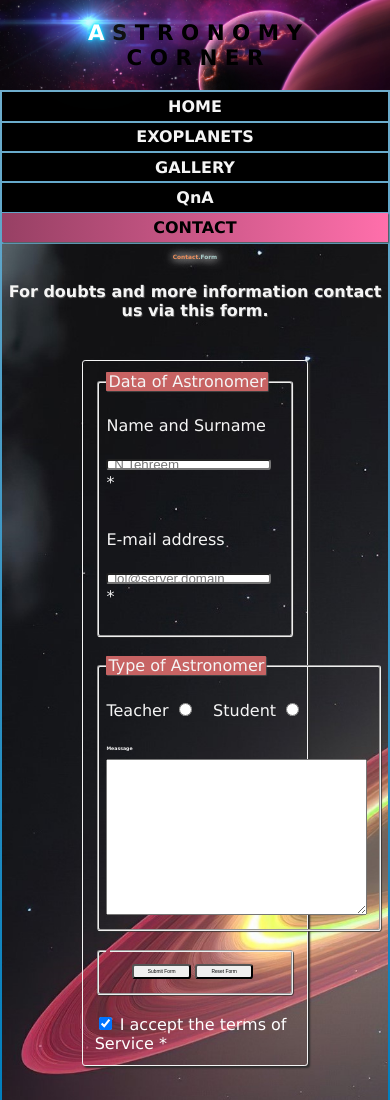
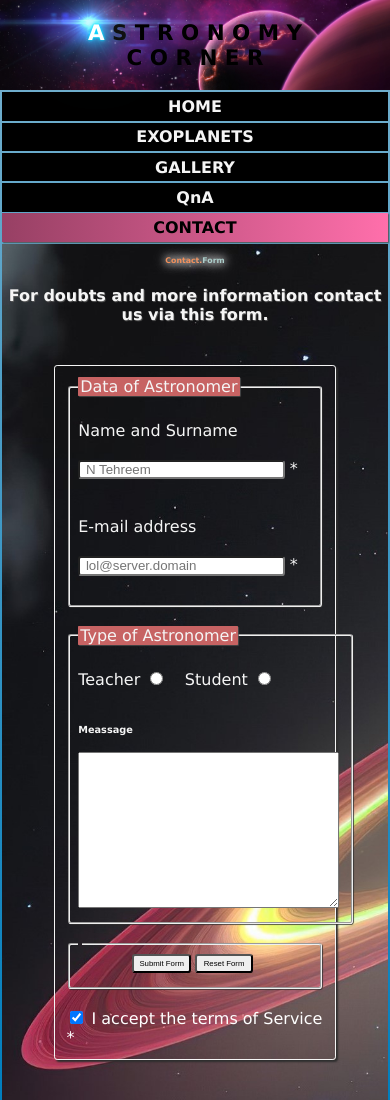
Before and after one commit to ntehreem/ntehreem.github.io, a plain HTML site: page contact.html in a window 390 px wide. Shown: the top 1100 px of the page. Drawn offline with Linux system fonts and the light colour scheme.

Commit message:
third version - ASTRONOMY CORNER

```diff
--- a/styles.css
+++ b/styles.css
@@ -321,7 +321,7 @@ th,
 td {
     border: black 0.2vw solid;
     text-align: center;
-    padding: 1.2vw;
+    padding: 2vw;
     border-collapse: collapse;
     margin-left: 6.5vw;
     margin-right: 6.5vw;
@@ -408,7 +408,7 @@ h5 {
 
 /* codi del form de la pàgina del contact */
 form {
-    width: 60%;
+    width: 75%;
     margin: auto;
     position: relative;
     padding: 3vw;
@@ -517,4 +517,22 @@ button[type="reset"]:hover {
     .imghome:hover {
         transform: scale(1.1);
     }
+
+    .htext {
+        font-size: 2vw;
+    }
+
+    h5{
+        font-size: 2.5vw;
+    }
+
+    #nom,
+    #mail {
+        width: 90%;
+        height: 5vw;
+    }
+
+    button {
+        font-size: 2vw;
+    }
 }
```
